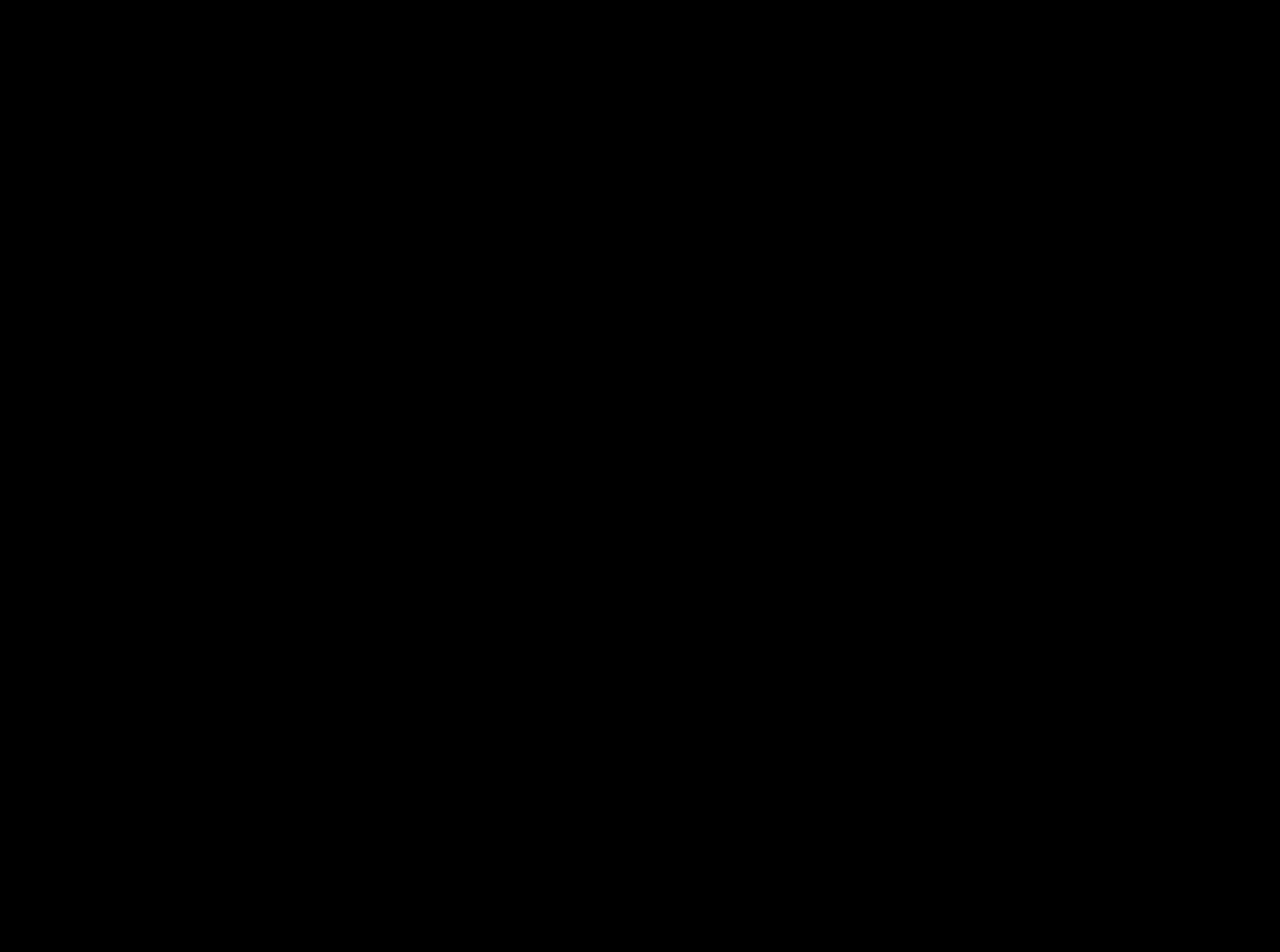
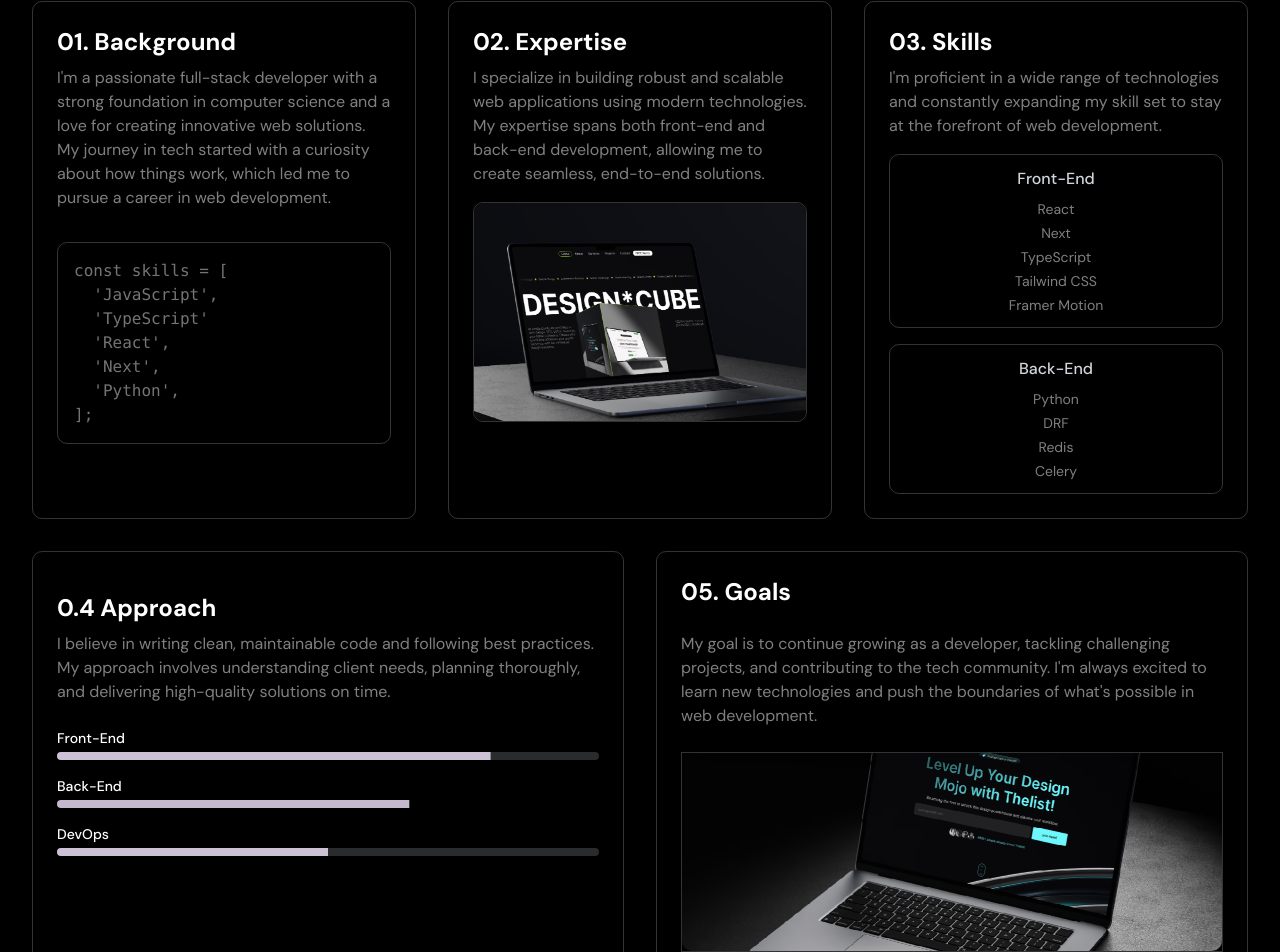
Before and after one commit to MRFAKE2002/Portfolio-Project-1, a Next.js app: page / in a window 1280 px wide. Shown: the part 1053-2005 px from the top of the page. Before the commit the page ends 930 px from the top, so only its background shows below. Built offline with nearby package versions, Linux system fonts and the light colour scheme.

Commit message:
Make About component and add into page

```diff
--- a/src/app/page.tsx
+++ b/src/app/page.tsx
@@ -1,7 +1,11 @@
+import About from "@/components/About";
 import Hero from "@/components/Hero";
 
 export default function Home() {
   return (
-    <><Hero /></>
+    <>
+      <Hero />
+      <About />
+    </>
   );
 }
--- /dev/null
+++ b/src/components/About.tsx
@@ -0,0 +1,158 @@
+//! Shadcn
+import { Progress } from "@/components/ui/progress";
+
+//! Picture
+import project1 from "../../public/assets/about/proj5.png";
+import project2 from "../../public/assets/about/proj6.png";
+
+//! Next Image
+import Image from "next/image";
+
+function About() {
+  return (
+    <section id="about" className="text-white p-8">
+      <h2 className="text-6xl font-bold mb-8">
+        About <span className="text-gray-300">Me</span>
+      </h2>
+      <div className="grid md:grid-cols-3 gap-8">
+        {/* Background */}
+        <div className="border border-white/20 rounded-lg p-6">
+          <h3 className="text-2xl font-bold mb-2">01. Background</h3>
+          <p className="text-white/50 mb-8">
+            I'm a passionate full-stack developer with a strong foundation in
+            computer science and a love for creating innovative web solutions.
+            My journey in tech started with a curiosity about how things work,
+            which led me to pursue a career in web development.
+          </p>
+          <div className="rounded-lg p-4 mb-4 border border-white/20">
+            <code className="text-gray-200/50">
+              const skills = [<br />
+              &nbsp;&nbsp;'JavaScript',
+              <br />
+              &nbsp;&nbsp;'TypeScript'
+              <br />
+              &nbsp;&nbsp;'React',
+              <br />
+              &nbsp;&nbsp;'Next',
+              <br />
+              &nbsp;&nbsp;'Python',
+              <br />
+              ];
+            </code>
+          </div>
+        </div>
+        {/* Expertise */}
+        <div className="border border-white/20 rounded-lg p-6">
+          <h3 className="text-2xl font-bold mb-2">02. Expertise</h3>
+          <p className="text-white/50">
+            I specialize in building robust and scalable web applications using
+            modern technologies. My expertise spans both front-end and back-end
+            development, allowing me to create seamless, end-to-end solutions.
+          </p>
+          <div className="mt-4 relative border border-white/20 rounded-lg p-4 h-[220px] overflow-hidden">
+            <Image
+              src={project1}
+              alt="project 1"
+              layout="fill"
+              objectFit="cover"
+              className="rounded-lg"
+            />
+          </div>
+        </div>
+        {/* Skills */}
+        <div className="border border-white/20 rounded-lg p-6">
+          <h3 className="text-2xl font-bold mb-2">03. Skills</h3>
+          <p className="text-white/50 mb-4">
+            I'm proficient in a wide range of technologies and constantly
+            expanding my skill set to stay at the forefront of web development.
+          </p>
+          <div className="grid text-center gap-4">
+            {/* Front-End */}
+            <div className="border border-white/20 rounded-lg p-3">
+              <h4 className="text-gray-300 font-medium mb-2">Front-End</h4>
+              <ul className="text-white/50 space-y-1 text-sm">
+                <li>React</li>
+                <li>Next</li>
+                <li>TypeScript</li>
+                <li>Tailwind CSS</li>
+                <li>Framer Motion</li>
+              </ul>
+            </div>
+            {/* Back-End */}
+            <div className="border border-white/20 rounded-lg p-3">
+              <h4 className="text-gray-300 font-medium mb-2">Back-End</h4>
+              <ul className="text-white/50 space-y-1 text-sm">
+                <li>Python</li>
+                <li>DRF</li>
+                <li>Redis</li>
+                <li>Celery</li>
+              </ul>
+            </div>
+          </div>
+        </div>
+      </div>
+      <div className="grid md:grid-cols-2 gap-8 mt-8">
+        <div className="border border-white/20 rounded-lg p-6">
+          <h3 className="text-2xl font-bold mt-4 mb-2">0.4 Approach</h3>
+          <p className="text-white/50">
+            I believe in writing clean, maintainable code and following best
+            practices. My approach involves understanding client needs, planning
+            thoroughly, and delivering high-quality solutions on time.
+          </p>
+          {/* Progress */}
+          <div className="space-y-4 mt-6">
+            {/* Front-End */}
+            <div>
+              <label className="block text-sm font-medium mb-1">
+                Front-End
+              </label>
+              <Progress
+                value={80}
+                className="bg-gray-300/20 [&>div]:bg-purple-100/80"
+              />
+            </div>
+            {/* Back-End */}
+            <div>
+              <label className="block text-sm font-medium mb-1">Back-End</label>
+              <Progress
+                value={65}
+                className="bg-black [&>div]:bg-purple-100/80"
+              />
+            </div>
+            {/* DevOps */}
+            <div>
+              <label className="block text-sm font-medium mb-1">DevOps</label>
+              <Progress
+                value={50}
+                className="bg-gray-300/20 [&>div]:bg-purple-100/80"
+              />
+            </div>
+          </div>
+        </div>
+        <div className="border border-white/20 rounded-lg p-6">
+          <div>
+            <h3 className="text-2xl font-bold mb-6">05. Goals</h3>
+            <p className="text-white/50">
+              My goal is to continue growing as a developer, tackling
+              challenging projects, and contributing to the tech community. I'm
+              always excited to learn new technologies and push the boundaries
+              of what's possible in web development.
+            </p>
+          </div>
+          {/* Image */}
+          <div className="h-[200px] overflow-hidden p-4 border border-white/20 relative mt-6">
+            <Image
+              src={project2}
+              alt="project 2"
+              layout="fill"
+              objectFit="cover"
+              className="rounded-lg"
+            />
+          </div>
+        </div>
+      </div>
+    </section>
+  );
+}
+
+export default About;
```
